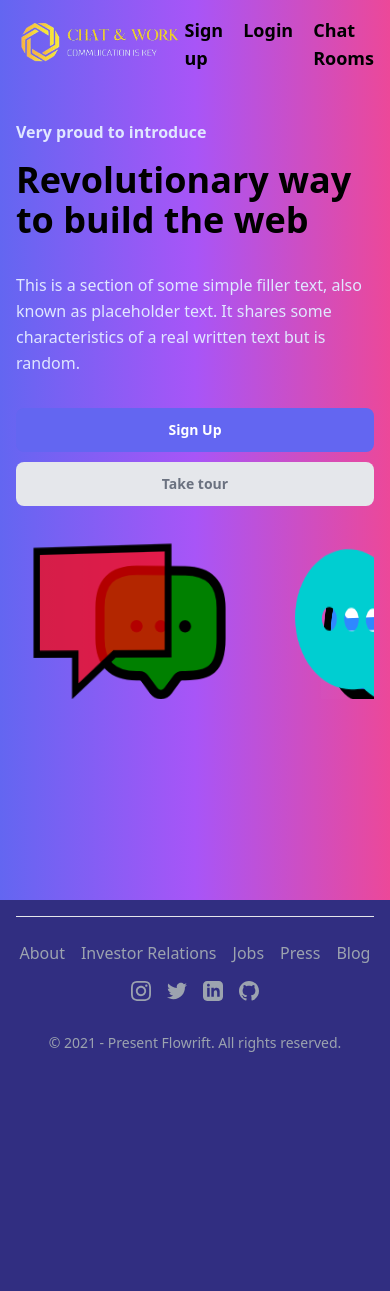
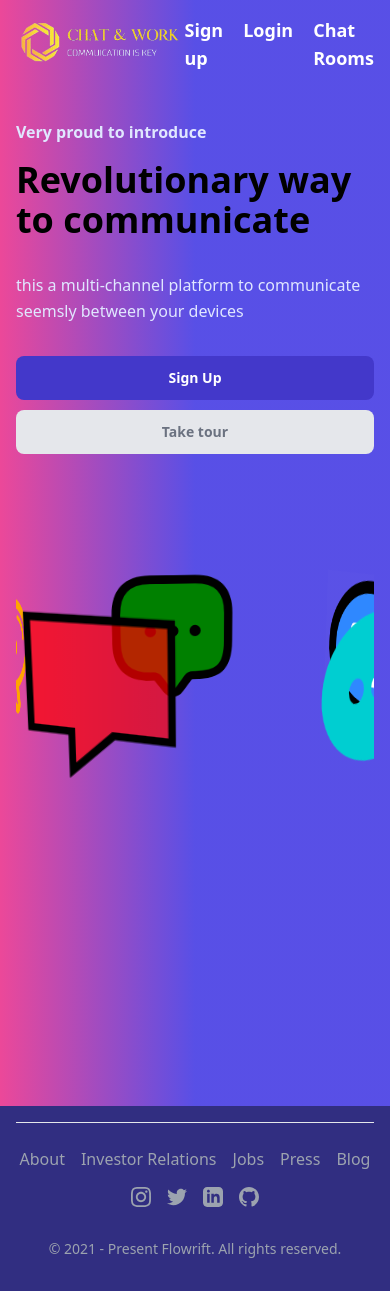
Before and after one commit to FreedSoul/djangoChat-Work, a Django app: page / in a window 390 px wide. Before the commit the page ends 1052 px from the top, so only its background shows below. Run offline with Django 5.2, Linux system fonts and the light colour scheme; some libraries are stand-ins or nearby versions.

Commit message:
home works, added chat messages

```diff
--- a/chatandworkApp/static/css/home.css
+++ b/chatandworkApp/static/css/home.css
@@ -4,7 +4,8 @@
 
 .banner{
     width: 100%;
-    height: 20vh;
+    height: 356px;
+    margin: 0 auto;
     text-align: center;
     overflow: hidden;
     position: relative;
@@ -13,18 +14,18 @@
 .banner .slider{
     position: absolute;
     width: 200px;
-    height: 250px;
-    top: 10%;
-    left: calc(50% - 100px);
+    height: 350px;
+    top: 30%;
+    left: calc(50% - 90px);
     transform-style: preserve-3d;
-    transform: perspective(2000px);
+    transform: perspective(1000px);
     animation: autoRun 20s linear infinite;
 }
 @keyframes autoRun {
     from{
-        transform: perspective(2000px) rotateY(0deg)
+        transform: perspective(1000px) rotateX(-15deg) rotateY(0deg)
     }to{
-        transform: perspective(2000px) rotateY(360deg)
+        transform: perspective(1000px) rotateX(-15deg) rotateY(360deg)
     }
 }
 
@@ -38,6 +39,6 @@
 
 .banner .slider .item img{
     width: 100%;
-    height: 65%;
+    height: 45%;
     object-fit: contain;
 }
--- a/chatandworkApp/templates/home.html
+++ b/chatandworkApp/templates/home.html
@@ -11,9 +11,10 @@
 </head>
 
 <body class="">
-  <div class="bg-chat-text bg-cover bg-center bg-no-repeat h-[1000px] w-full ">
+  <div class="bg-chat-texture bg-no-repeat bg-cover">
+  <div class="bg-gradient-to-r from-pink-500 via-indigo-600/95  to-indigo-600/95 ">
       {#% include 'navbar.html' %#}
-    <div class="bg-gradient-to-r from-indigo-500 via-purple-500 to-pink-500 pb-6 sm:pb-8 lg:pb-12 h-[900px]">
+      <div class=" pb-6 sm:pb-8 lg:pb-12 max-h-fit">
         <div class="mx-auto max-w-screen-2xl px-4 md:px-8">
           <header class="mb-8 flex items-center justify-between py-4 md:mb-12 md:py-8 xl:mb-16">
             <!-- logo - start -->
@@ -23,7 +24,6 @@
               </svg> -->
             <a href="{% url 'home' %}">
               <img src="{% static 'images/logo_trimmed-removebg.png' %}" alt="Logo" class="h-50 w-60 mr-2">
-
             </a>
 
             <div class="flex items-center">
@@ -33,13 +33,13 @@
 
             <!-- nav - start -->
             <!-- <nav class=" gap-12 md:flex">  este si esta boton menu activado-->
-          <nav class=" gap-5 md:gap-12 flex">
+            <nav class=" gap-5 md:gap-12 flex text-white">
 
-            <a href="{% url 'signup' %}" class="text-lg font-semibold text-black-600">Sign up</a>
+              <a href="{% url 'signup' %}" class="text-lg font-semibold ">Sign up</a>
               <a href="{% url 'login' %}"
-              class="text-lg font-semibold text-black-600 transition duration-100 hover:text-indigo-500 active:text-indigo-700">Login</a>
+                class="text-lg font-semibold  transition duration-100 hover:text-indigo-500 active:text-indigo-700">Login</a>
               <a href="{% url 'chatrooms' %}"
-              class="text-lg font-semibold text-black-600 transition duration-100 hover:text-indigo-500 active:text-indigo-700">Chat
+                class="text-lg font-semibold transition duration-100 hover:text-indigo-500 active:text-indigo-700">Chat
                 Rooms</a>
               <!-- <a href="{% url 'newroom' %}" class="text-lg font-semibold text-black-600 transition duration-100 hover:text-indigo-500 active:text-indigo-700">New Room</a> -->
             </nav>
@@ -59,19 +59,18 @@
           </header>
           <section class="flex flex-col justify-between gap-6 sm:gap-10 md:gap-16 lg:flex-row">
             <!-- content - start -->
-          <div class="flex flex-col justify-center sm:text-center lg:py-12 lg:text-left xl:w-5/12 xl:py-24">
+            <div class="flex flex-col sm:text-center lg: lg:text-left xl:w-5/12 xl:pt-14 mt-0">
               <p class="mb-4 font-semibold text-indigo-100 md:mb-6 md:text-lg xl:text-xl">Very proud to introduce</p>
 
-            <h1 class="mb-8 text-4xl font-bold text-black sm:text-5xl md:mb-12 md:text-6xl">Revolutionary way to build
-              the web</h1>
+              <h1 class="mb-8 text-4xl font-bold text-black sm:text-5xl md:mb-12 md:text-6xl">Revolutionary way to
+                communicate</h1>
 
-            <p class="mb-8 leading-relaxed text-indigo-100 md:mb-12 lg:w-4/5 xl:text-lg">This is a section of some
-              simple filler text, also known as placeholder text. It shares some characteristics of a real written text
-              but is random.</p>
+              <p class="mb-8 leading-relaxed text-indigo-100 md:mb-12 lg:w-4/5 xl:text-lg"> this a multi-channel
+                platform to communicate seemsly between your devices</p>
 
               <div class="flex flex-col gap-2.5 sm:flex-row sm:justify-center lg:justify-start">
                 <a href="{% url 'signup' %}"
-                class="inline-block rounded-lg bg-indigo-500 px-8 py-3 text-center text-sm font-semibold text-white outline-none ring-indigo-300 transition duration-100 hover:bg-indigo-600 focus-visible:ring active:bg-indigo-700 md:text-base">Sign
+                  class="inline-block rounded-lg bg-indigo-700 px-8 py-3 text-center text-sm font-semibold text-white outline-none ring-indigo-300 transition duration-100 hover:bg-pink-300 hover:text-gray-800 focus-visible:ring active:bg-indigo-700 md:text-base">Sign
                   Up</a>
 
                 <a href="{% url 'chatrooms' %}"
@@ -80,9 +79,9 @@
               </div>
             </div>
             <!-- content - end -->
-
-          <div class="flex-fill bg-hero-image bg-transparent bg-no-repeat h-4/5 overflow-hidden lg:h-auto xl:w-5/12">
-            <div class="banner">
+            <!-- image - start -->
+            <div class=" bg-no-repeat flex flex-col gap-10 md:scale-125 md:ml-52 flex-grow mx-auto w-full">
+              <div class="banner pt-20">
                 <div class="slider" style="--quantity: 5">
                   <div class="item" style="--position: 1"><img src="{% static 'images/message1.svg' %}" alt=""> </div>
                   <div class="item" style="--position: 2"><img src="{% static 'images/message2.svg' %}" alt=""> </div>
@@ -91,14 +90,20 @@
                   <div class="item" style="--position: 5"><img src="{% static 'images/message5.svg' %}" alt=""> </div>
                 </div>
               </div>
+              <div class=" relative lg:h-96 h-52 w-full  mx-auto">
+                <div class="bg-hero-image bg-no-repeat bg-top h-96 w-full absolute -top-64"></div>
               </div>
-          <!-- image - start -->
+              <!-- <div class="">
+              <img alt="" src="{% static 'images/grouppeople-nobg2.png' %}" class="h-96 w-96">
+            </div> -->
+            </div>
             <!-- image - end -->
           </section>
         </div>
       </div>
       {% include 'footer.html' %}
     </div>
+  </div>
 </body>
 
 </html>
```
Also changed, not shown: chatandworkApp/templates/room.html (+26 -6 lines), chatandworkApp/static/images/logo.JPG (deleted), chatandworkApp/static/images/retro-pattern-vector-dark-wallpaper-preview.jpg (deleted). Lines whose indentation alone changed are shown as unchanged.
